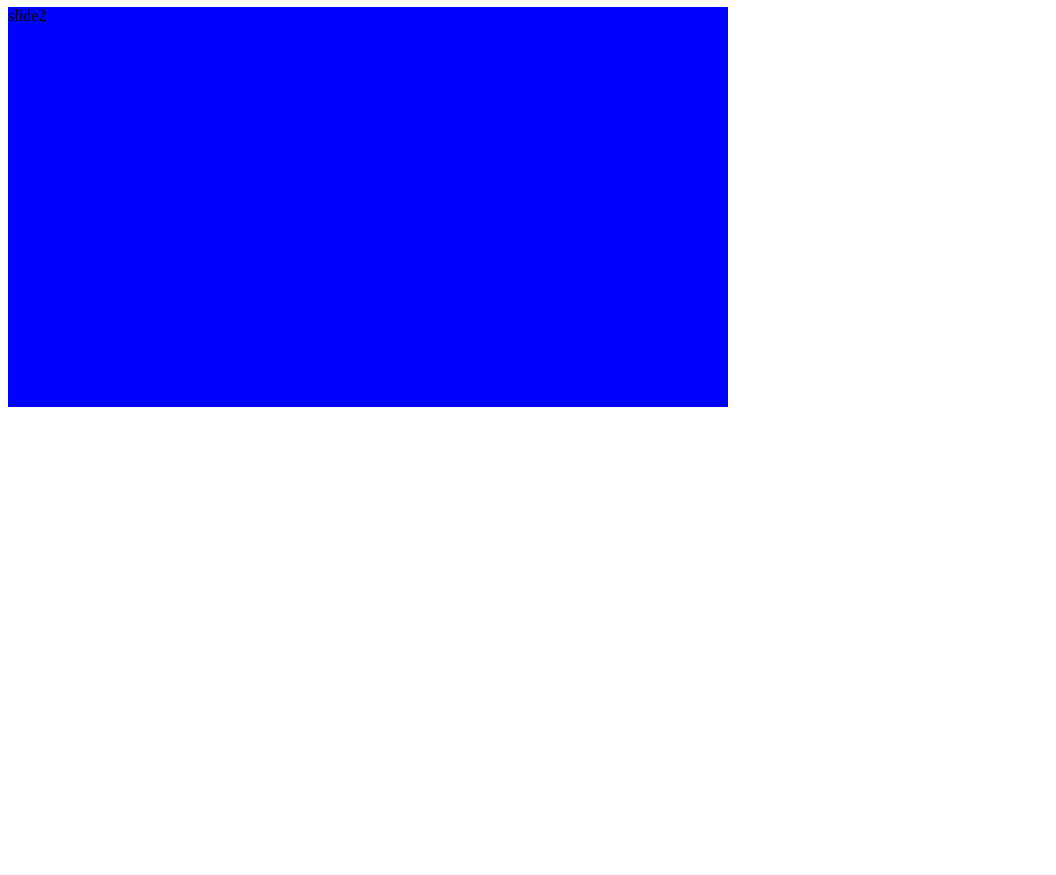
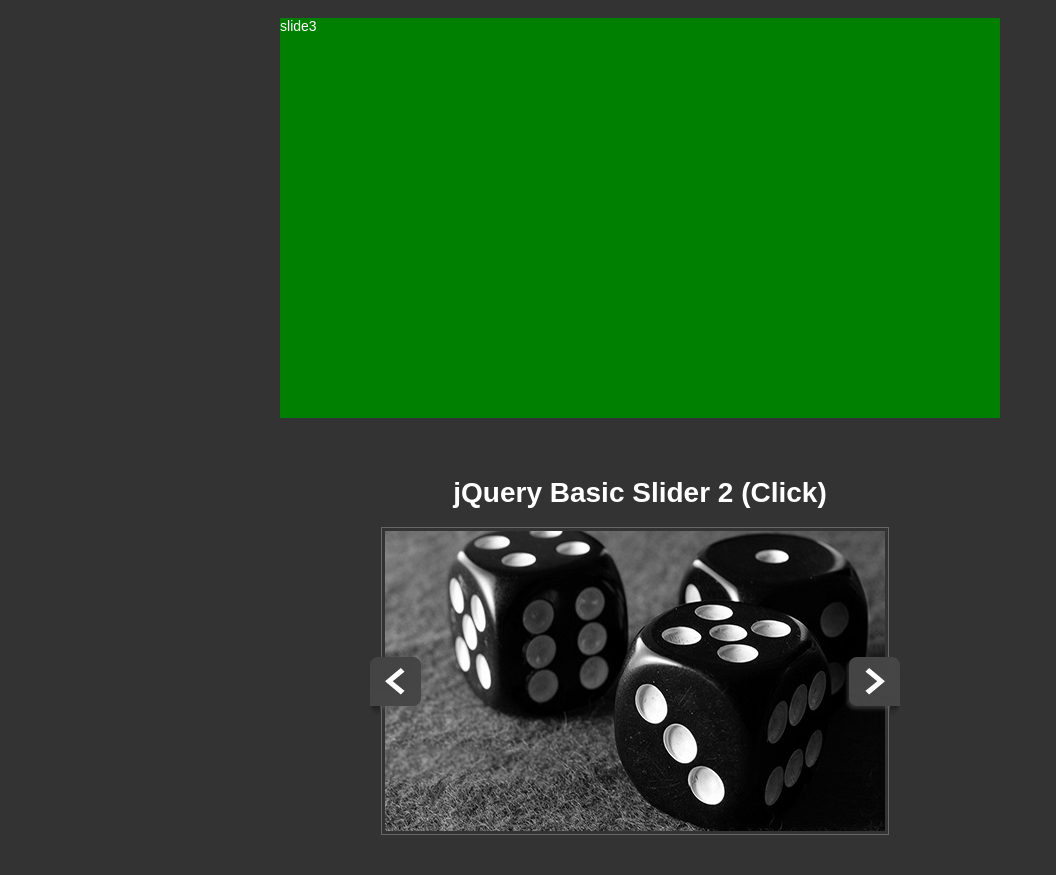
Before and after one commit to allenjwelch/menus-sliders-samples, a plain HTML site: page index.html in a window 1280 px wide. Shown: the part 73-948 px from the top of the page, without its empty margins (0-1056 px from the left). Before the commit the page ends 800 px from the top, so only its background shows below. Drawn offline with nearby package versions, Linux system fonts and the light colour scheme.

Commit message:
added timed and click sliders

```diff
--- a/style.css
+++ b/assets/css/slider1.css
@@ -2,6 +2,7 @@
   width: 720px;
   height: 400px;
   overflow: hidden;
+  margin:40px auto;
 }
 
 #slider .slides {
--- /dev/null
+++ b/assets/css/slider2.css
@@ -0,0 +1,59 @@
+body{
+	font-family:"Arial",sans-serif;
+	font-size:14px;
+	color:#fff;
+	background:#333;
+}
+
+a{
+	color:#fff;
+	text-decoration: none;
+}
+
+h1{
+	text-align: center;
+}
+
+.container-2{
+	width:540px;
+	margin:40px auto;
+	overflow:auto;
+}
+
+.slider-inner{
+	width:500px;
+	height:300px;
+	position:relative;
+	overflow:hidden;
+	float:left;
+	padding:3px;
+	border:#666 solid 1px;
+}
+
+.slider-inner img{
+	display:none;
+	width:500px;
+	height:300px;
+}
+
+.slider-inner img.active{
+	display:inline-block;
+}
+
+.prev,.next{
+	float:left;
+	margin-top:130px;
+	cursor: pointer;
+}
+
+.prev{
+	position:relative;
+	margin-right:-45px;
+	z-index:100;
+}
+
+.next{
+	position:relative;
+	margin-left:-45px;
+	z-index:100;
+}
--- a/main.js
+++ b/assets/js/slider1.js
@@ -5,13 +5,15 @@ $(function() {
     //settings for slider
     var width = 720;
     var animationSpeed = 1000;
-    var pause = 3000;
+    var pause = 2000;
     var currentSlide = 1;
 
     //cache DOM elements
     var $slider = $('#slider');
     var $slideContainer = $('.slides', $slider);
+    // var $slideContainer = $slider.find('.slides');
     var $slides = $('.slide', $slider);
+    // var $slides = $slider.find('.slide')
 
     var interval;
 
@@ -34,6 +36,4 @@ $(function() {
         .on('mouseleave', startSlider);
 
     startSlider();
-
-
 });
--- /dev/null
+++ b/assets/js/slider2.js
@@ -0,0 +1,21 @@
+$(document).ready(function(){
+  $('.next').on('click', function(){
+    var currentImg = $('.active');
+    var nextImg = currentImg.next();
+
+    if(nextImg.length){
+      currentImg.removeClass('active').css('z-index', -10);
+      nextImg.addClass('active').css('z-index', 10);
+    }
+  });
+
+  $('.prev').on('click', function(){
+    var currentImg = $('.active');
+    var prevImg = currentImg.prev();
+
+    if(prevImg.length){
+      currentImg.removeClass('active').css('z-index', -10);
+      prevImg.addClass('active').css('z-index', 10);
+    }
+  });
+});
--- a/index.html
+++ b/index.html
@@ -5,14 +5,12 @@
   <meta name="viewport" content="width=device-width, initial-scale=1.0">
   <meta http-equiv="X-UA-Compatible" content="ie=edge">
   <title>CSS menus & jQuery Sliders</title>
-  <link rel="stylesheet" href="style.css">
+  <link rel="stylesheet" href="./assets/css/slider1.css">
+  <link rel="stylesheet" href="./assets/css/slider2.css">
 </head>
 <body>
-  <div class="container">
-    <div class="header">
-        <h1 class="text-muted">jQuery Basic Slider</h1>
-    </div>
-
+  <div class="container-1">
+    <h1>jQuery Basic Slider 1 (Timed)</h1>
     <div id="slider">
       <ul class="slides">
         <li class="slide slide1">slide1</li>
@@ -23,10 +21,25 @@
         <li class="slide slide1">slide1</li>
       </ul>
     </div>
+  </div>
 
-</div>
+  <div class="container-2">
+    <h1>jQuery Basic Slider 2 (Click)</h1>
+    <div class="slider-outer">
+      <img src="./assets/images/arrow-left.png" class="prev" alt="Prev">
+      <div class="slider-inner">
+        <img src="./assets/images/image1.jpg" class="active">
+        <img src="./assets/images/image2.jpg">
+        <img src="./assets/images/image3.jpg">
+        <img src="./assets/images/image4.jpg">
+      </div>
+      <img src="./assets/images/arrow-right.png" class="next" alt="Next">
+    </div>
+  </div>
+
 </body>
 
 <script src="https://code.jquery.com/jquery-3.3.1.min.js" integrity="sha256-FgpCb/KJQlLNfOu91ta32o/NMZxltwRo8QtmkMRdAu8=" crossorigin="anonymous"></script>
-<script src="main.js"></script>
+<script src="./assets/js/slider1.js"></script>
+<script src="./assets/js/slider2.js"></script>
 </html>
```
Also changed, not shown: assets/images/arrow-left.png (added), assets/images/arrow-right.png (added), assets/images/image1.jpg (added), assets/images/image2.jpg (added), assets/images/image3.jpg (added), assets/images/image4.jpg (added), 1 other file.
